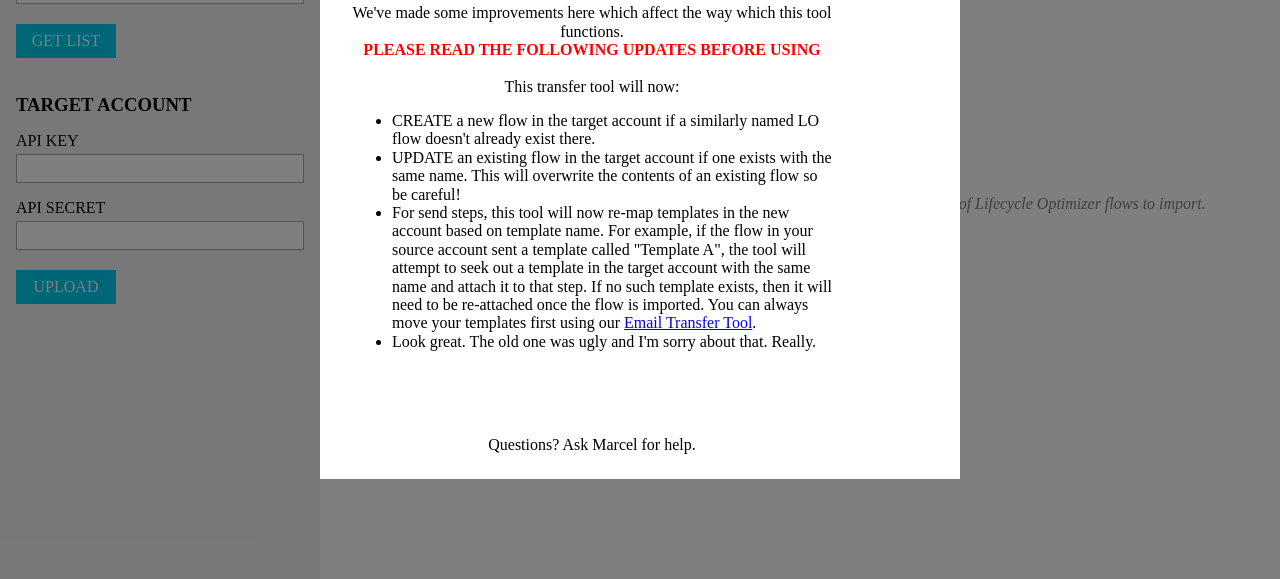
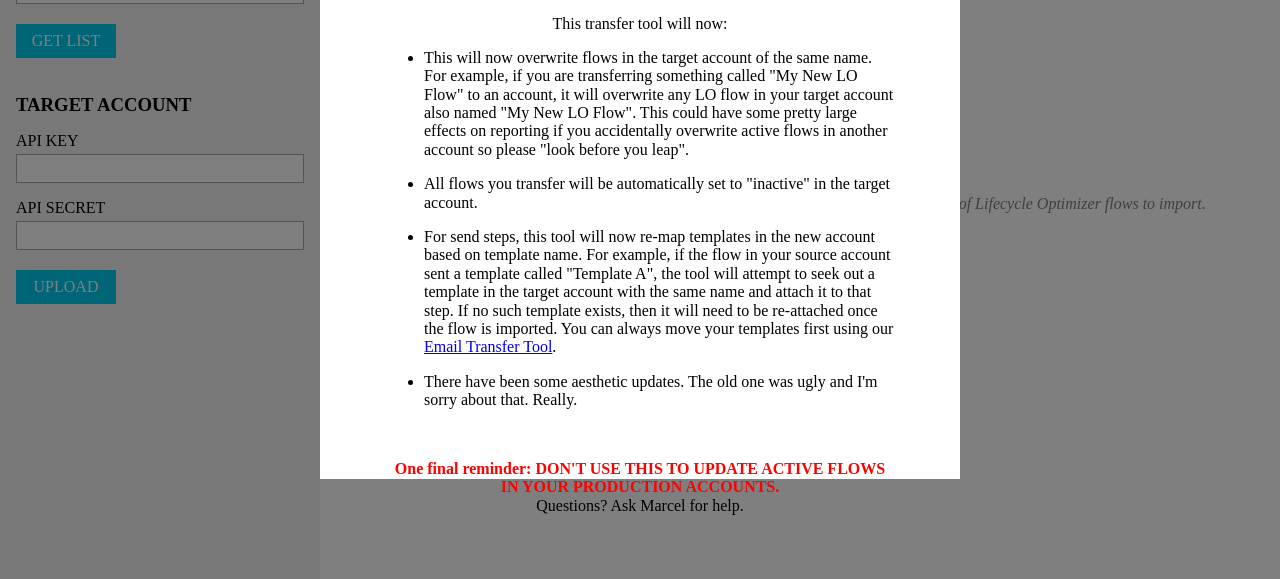
Before and after one commit to marcelhamel/lifecycle-transfer, a website: page public/index.html in a window 1280 px wide. Shown: the part 221-800 px from the top of the page. Drawn offline with nearby package versions, Linux system fonts and the light colour scheme; a web font is replaced by a local one.

Commit message:
Some UI changes

```diff
--- a/public/index.html
+++ b/public/index.html
@@ -65,20 +65,19 @@
     <div class="h-75 w-50 bg-white flex justify-center items-center relative tc" id="modal-content-container">
       <div id="close-modal" class="absolute top-0 right-1 f1 pointer">&times;</div>
       <div id="error-modal" class="no-display"></div>
-      <div id="intro-modal" class="pr6 pl4">
+      <div id="intro-modal" class="pr5 pl5">
         <h1>Welcome to the new LO Transfer Tool</h1>
         <p>We've made some improvements here which affect the way which this tool functions.<br>
-        <span style="font-weight: bold; color: red;">PLEASE READ THE FOLLOWING UPDATES BEFORE USING</span><br><br>
-        This transfer tool will now:</p>
-        <ul style="text-align: left;">
-          <li>CREATE a new flow in the target account if a similarly named LO flow doesn't already exist there.</li>
-          <li>UPDATE an existing flow in the target account if one exists with the same name. This will overwrite the contents of an existing flow so be careful!</li>
-          <li>For send steps, this tool will now re-map templates in the new account based on template name. For example, if the flow in your source account sent a template called "Template A", the tool will attempt to seek out a template in the target account with the same name and attach it to that step. If no such template exists, then it will need to be re-attached once the flow is imported. You can always move your templates first using our <a href="https://email-transfer-tool.herokuapp.com/">Email Transfer Tool</a>.</li>
-          <li>Look great. The old one was ugly and I'm sorry about that. Really.</li>
+        <span style="font-weight: bold; color: red;">PLEASE READ THE FOLLOWING BEFORE USING</span></p>
+        <p>This transfer tool will now:</p>
+        <ul class="tl">
+          <li class="mb3 mt3">This will now overwrite flows in the target account of the same name. For example, if you are transferring something called "My New LO Flow" to an account, it will overwrite any LO flow in your target account also named "My New LO Flow". This could have some pretty large effects on reporting if you accidentally overwrite active flows in another account so please "look before you leap".</li>
+          <li class="mb3 mt3">All flows you transfer will be automatically set to "inactive" in the target account.</li>
+          <li class="mb3 mt3">For send steps, this tool will now re-map templates in the new account based on template name. For example, if the flow in your source account sent a template called "Template A", the tool will attempt to seek out a template in the target account with the same name and attach it to that step. If no such template exists, then it will need to be re-attached once the flow is imported. You can always move your templates first using our <a href="https://email-transfer-tool.herokuapp.com/">Email Transfer Tool</a>.</li>
+          <li class="mb3 mt3">There have been some aesthetic updates. The old one was ugly and I'm sorry about that. Really.</li>
         </ul>
         <p>&nbsp;</p>
-        <p>&nbsp;</p>
-        <p>Questions? Ask Marcel for help.</p>
+        <p><span style="color: red; font-weight: bold;">One final reminder: DON'T USE THIS TO UPDATE ACTIVE FLOWS IN YOUR PRODUCTION ACCOUNTS.</span><br>Questions? Ask Marcel for help.</p>
       </div>
       <div id="response-modal" class="no-display w-100 pa3 pr5 h-100 overflow-y-scroll tl"></div>
       <div id="loading-modal" class="flex w-100 flex-column justify-around pa5 no-display">
```
